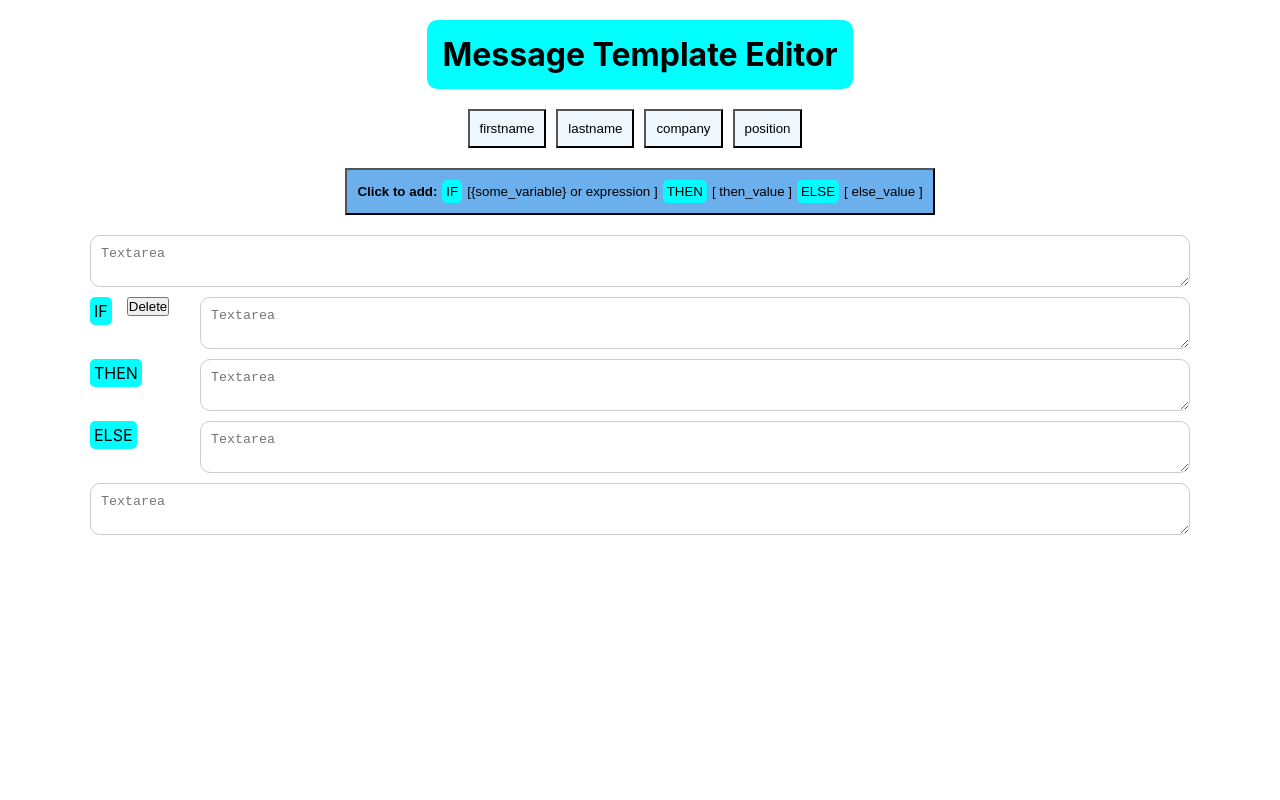
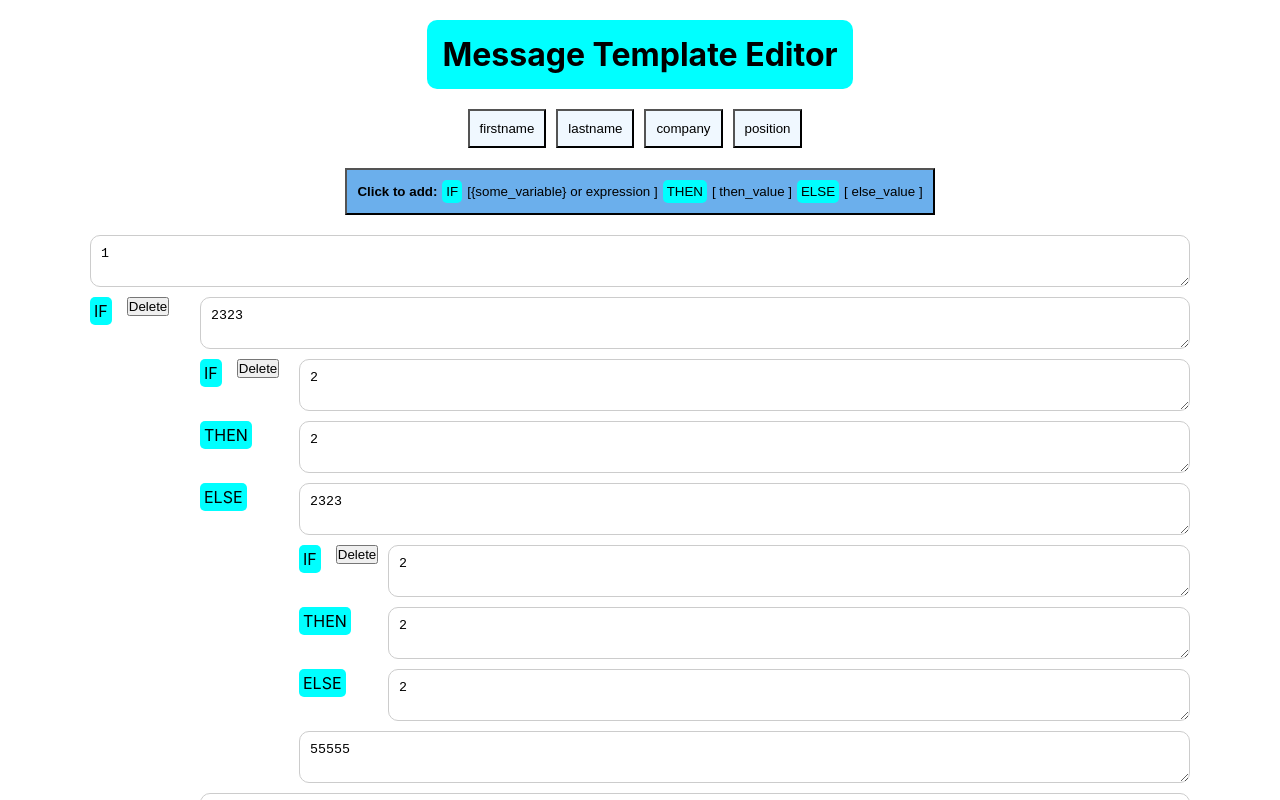
Before and after one commit to A1exTheCat/message-template-widget, a React (Create React App) app: page / in a window 1280 px wide. Both pictures are taken after a click on the button "Message Editor". Shown: the top 800 px of the page. Built offline with nearby package versions, Linux system fonts and the light colour scheme.

Commit message:
Added working template widget

```diff
--- a/src/App.css
+++ b/src/App.css
@@ -97,7 +97,7 @@
   width: 100%;
 }
 
-.text-intup {
+.text-input {
   display: block;
   width: 100%;
   padding: 10px;
--- a/src/App.tsx
+++ b/src/App.tsx
@@ -12,7 +12,14 @@ const callbackSave = (template) => {
 }
 
 const arrVarNames = ['firstname', 'lastname', 'company', 'position'];
-const template = [];
+const template = [
+  {
+    id: 1,
+    type: 'initial',
+    textareas: ['123123', '', '', '', ''],
+    structure: ['text', '', '', '', '']
+  },
+];
 
 
 function App() {
--- a/src/UI/IfThenElseInputs.tsx
+++ b/src/UI/IfThenElseInputs.tsx
@@ -1,18 +1,45 @@
 //@ts-nocheck
 import React from "react";
+import TemplateInput from "./TemplateInput";
 
-const IfThenElseInputs = (props) => {
+const IfThenElseInputs = ({ id, tree, type, textareas, structure, updateTextarea, deleteComponent }) => {
+  if (type === "initial") {
+    return <TemplateInput value={textareas[0]} onChange={updateTextarea} />;
+  }
+
+  const renderContent = (textarea, subType, index) => {
+    if (subType === 'text') {
+      return (
+        <TemplateInput value={textarea} id={id} index={index} onChange={updateTextarea}/>
+      )
+    }
+
+    const renderingSubComponent = tree.find((node) => node.id === subType);
+
+    return (
+      <IfThenElseInputs
+      id={renderingSubComponent.id}
+      key={renderingSubComponent.id}
+      tree={tree}
+      type={renderingSubComponent.type}
+      textareas={renderingSubComponent.textareas}
+      structure={renderingSubComponent.structure}
+      updateTextarea={updateTextarea}
+      deleteComponent={deleteComponent}
+    />
+    )
+  };
 
   return (
     <div className="if-then-else-block">
-      <textarea placeholder="Textarea" className="text-intup"></textarea>
+      {renderContent(textareas[0], structure[0], 0)}
       <div className="if-then-else-line">
         <div className="if-then-else-line-left">
           <span className="if-button-small">IF</span>
-          <button className="delete-btn">Delete</button>
+          <button className="delete-btn" onClick={() => deleteComponent(id)}>Delete</button>
         </div>
         <div className="if-then-else-line-right">
-        <textarea placeholder="Textarea" className="text-intup"></textarea>
+        {renderContent(textareas[1], structure[1], 1)}
         </div>
       </div>
       <div className="if-then-else-line">
@@ -20,7 +47,7 @@ const IfThenElseInputs = (props) => {
           <span className="if-button-small">THEN</span>
         </div>
         <div className="if-then-else-line-right">
-        <textarea placeholder="Textarea" className="text-intup"></textarea>
+        {renderContent(textareas[2], structure[2], 2)}
         </div>
       </div>
       <div className="if-then-else-line">
@@ -28,12 +55,12 @@ const IfThenElseInputs = (props) => {
           <span className="if-button-small">ELSE</span>
         </div>
         <div className="if-then-else-line-right">
-        <textarea placeholder="Textarea" className="text-intup"></textarea>
+        {renderContent(textareas[3], structure[3], 3)}
         </div>
       </div>
-      <textarea placeholder="Textarea" className="text-intup"></textarea>
+      {renderContent(textareas[4], structure[4], 4)}
     </div>
-  )
-}
+  );
+};
 
 export default IfThenElseInputs;
--- a/src/UI/TemplateInput.tsx
+++ b/src/UI/TemplateInput.tsx
@@ -1,13 +1,13 @@
 //@ts-nocheck
 import React from "react";
 
-const TemplateInput = (props) => {
+const TemplateInput = ({ value, id, index, onChange }) => {
   return (
     <textarea
       placeholder="Textarea"
       className="text-input"
-      value={props.value}
-      onChange={(e) => props.onChange(e.target.value)}
+      value={value}
+      onChange={(e) => onChange(id, index, e.target.value)}
     />
   );
 };
--- a/src/components/Template.tsx
+++ b/src/components/Template.tsx
@@ -1,12 +1,81 @@
 //@ts-nocheck
-import React from "react";
+import React, { useState } from "react";
 import IfThenElseInputs from "../UI/IfThenElseInputs";
-import TemplateInput from "../UI/TemplateInput";
 
-const Template = (props) => {
+const Template = ( { arrVarNames, template, callbackSave } ) => {
+  const [tree, setTree] = useState([
+    {
+      id: 1,
+      type: 'component',
+      textareas: [ '1', '1', '1', '1', '1' ],
+      structure: [ 'text', 2, 'text', 'text', 'text' ]
+    },
+    {
+      id: 2,
+      type: 'subcomponent',
+      textareas: ['2323', '2', '2', '2', '55555'],
+      structure: ['text', 'text', 'text', 3, 'text']
+    },
+    {
+      id: 3,
+      type: 'subcomponent',
+      textareas: ['2323', '2', '2', '2', '55555'],
+      structure: ['text', 'text', 'text', 'text', 'text']
+    }
+  ]);
+
+  const updateTextarea = (nodeId, index, newValue) => {
+    setTree(prevTree => {
+      const updatedTree = prevTree.map(node => {
+        if (node.id === nodeId) {
+          const updatedTextareas = [...node.textareas];
+          updatedTextareas[index] = newValue;
+          return { ...node, textareas: updatedTextareas };
+        }
+        return node;
+      });
+      return updatedTree;
+    });
+  };
+
+  const deleteComponent = (nodeId) => {
+    const deletedComponent = tree.find((node) => node.id === nodeId);
+    deletedComponent.structure.forEach((id) => {
+      if (id !== 'text') {
+        deleteComponent(id);
+      }
+    })
+
+    tree.forEach((node) => {
+      if (node.structure.indexOf(nodeId) !== -1) {
+        const index = node.structure.indexOf(nodeId);
+        node.structure[index] = 'text';
+      }
+    });
+
+    setTree(prevTree => prevTree.filter(node => node.id !== nodeId));
+  };
+
+  const renderTree = (tree, inicialTree) => {
+    return inicialTree.map((node) => (
+          <IfThenElseInputs
+            key={node.id}
+            id={node.id}
+            tree={tree}
+            type={node.type}
+            textareas={node.textareas}
+            structure={node.structure}
+            updateTextarea={updateTextarea}
+            deleteComponent={deleteComponent}
+          />
+        ));
+  };
+  // фильтруем от subcomponents
+  const inicialTree = tree.filter((node) => node.type !== 'subcomponent');
+
   return (
     <div className="template-container">
-      <IfThenElseInputs />
+      {renderTree(tree, inicialTree)}
     </div>
   );
 };
--- a/src/modules/widgetMessageEditor.tsx
+++ b/src/modules/widgetMessageEditor.tsx
@@ -13,7 +13,7 @@ const MessageEditor = (props) => {
         {arrVarNames.map((name) => <VariableButton btnName={name} key={arrVarNames.indexOf(name)} />)}
       </div>
       <IfButton />
-      <Template />
+      <Template arrVarNames={arrVarNames} template={template} callbackSave={callbackSave} />
     </div>
   );
 };
```
